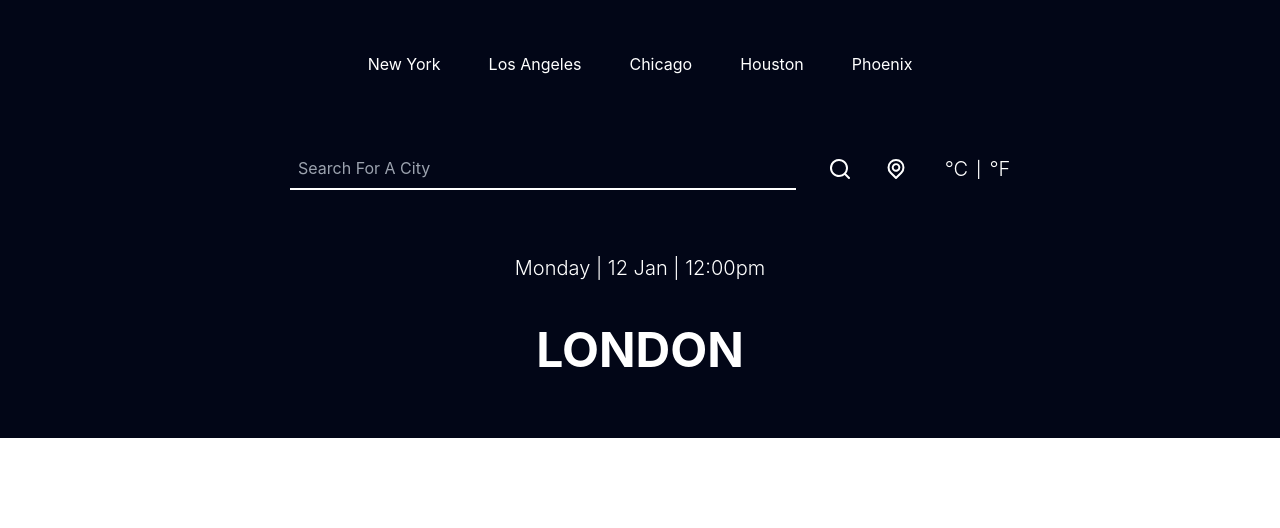
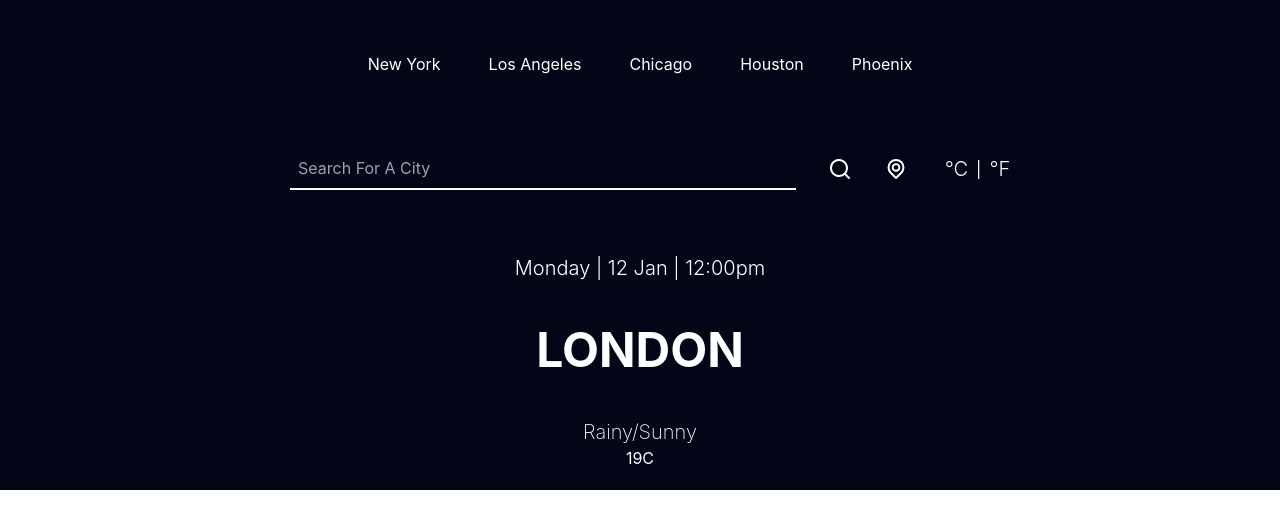
Before and after one commit to UthpalSuvarna/weather-app, a React (Create React App) app in the folder app/: page / in a window 1280 px wide. Shown: the top 528 px of the page. Built offline with nearby package versions, Linux system fonts and the light colour scheme.

Commit message:
Added Temp component

```diff
--- a/app/src/App.js
+++ b/app/src/App.js
@@ -2,13 +2,15 @@ import "./App.css";
 import TopButtons from "./components/TopButtons";
 import Search from "./components/Search";
 import TimeAndLocation from "./components/TimeAndLocation";
+import TempAndDetails from "./components/TempAndDetails";
 
 function App() {
   return (
     <div className="mx-auto max-w-screen py-5 px-10 bg-slate-950">
       <TopButtons />
-      <Search/>
-      <TimeAndLocation/>
+      <Search />
+      <TimeAndLocation />
+      <TempAndDetails />
     </div>
   );
 }
--- /dev/null
+++ b/app/src/components/TempAndDetails.jsx
@@ -0,0 +1,14 @@
+import React from "react";
+
+function TempAndDetails() {
+  return (
+    <div>
+      <div className="flex items-center justify-center text-xl">
+        <p className="text-white font-extralight">Rainy/Sunny </p>
+      </div>
+    <div className="text-white flex flex-row justify-center items-center">19C</div>
+    </div>
+  );
+}
+
+export default TempAndDetails;
```
